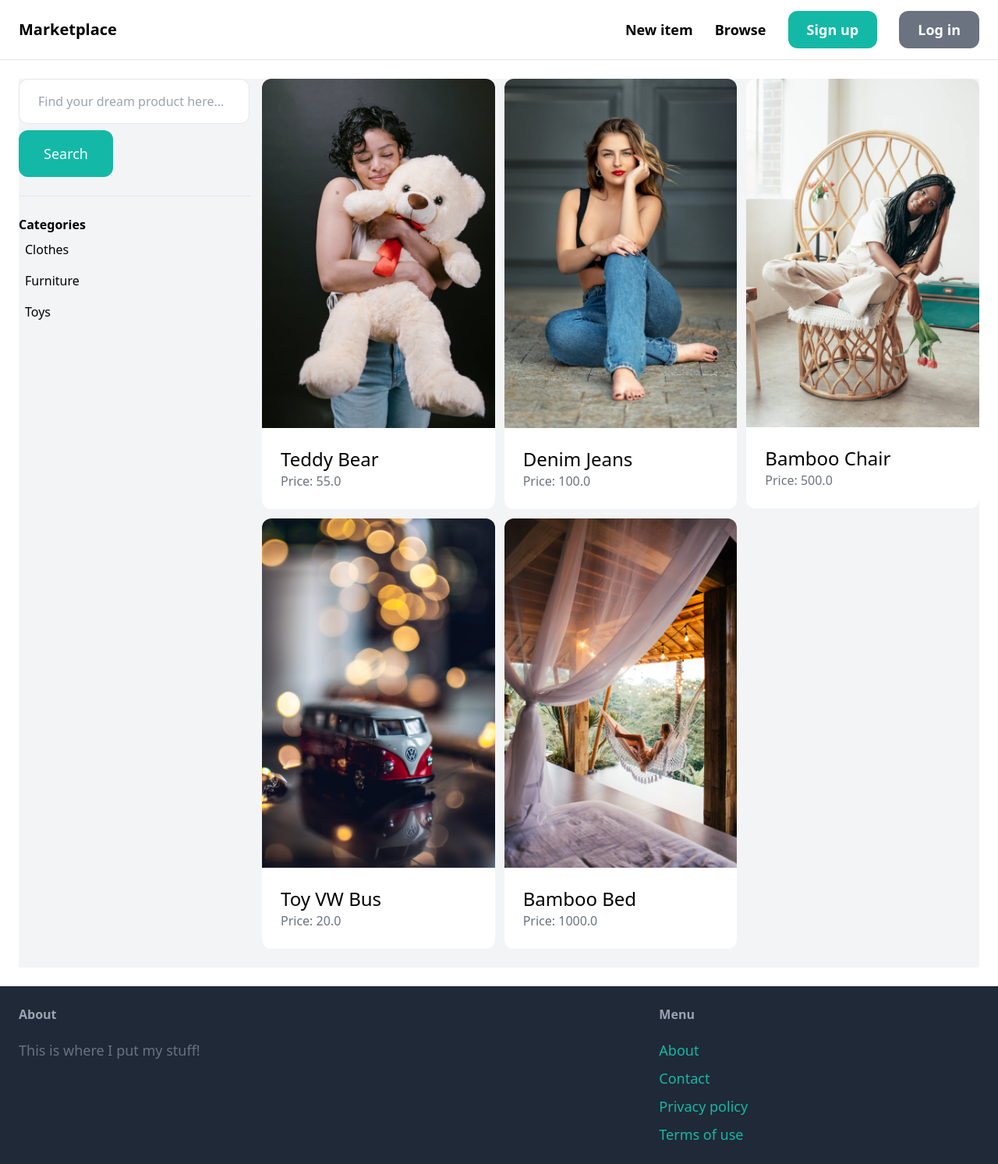
After one commit to nigelnix/Django_Python_Marketplace, a Django app: page /items/ in a window 1280 px wide. The commit adds this page. Shown: the whole page at 78% size. Run offline with Django 4.2, Linux system fonts and the light colour scheme; data comes from the database, SQL or seed files in the repository; some libraries are stand-ins or nearby versions.

Commit message:
added search functionality

```diff
--- a/marketplace/core/templates/core/base.html
+++ b/marketplace/core/templates/core/base.html
@@ -17,7 +17,7 @@
           >New item</a
         >
 
-        <a href="/" class="text-lg font-semibold hover:text-gray-500">Browse</a>
+        <a href="{% url 'item:items' %}" class="text-lg font-semibold hover:text-gray-500">Browse</a>
 
         {% if request.user.is_authenticated%}
 
--- a/marketplace/dashboard/templates/dashboard/index.html
+++ b/marketplace/dashboard/templates/dashboard/index.html
@@ -3,6 +3,7 @@
 {% block content %}
 <div class="mt-6 px-6 py-12 bg-gray-100 rounded-xl">
   <h2 class="mb-12 text-2xl text-center">My items</h2>
+
   <div class="grid grid-cols-3 gap-3">
     {% for item in items %}
     <div>
--- /dev/null
+++ b/marketplace/item/templates/item/items.html
@@ -0,0 +1,48 @@
+{% extends 'core/base.html' %}
+
+{% block title %}Browse{% endblock %}
+
+{% block content %}
+    <div class="pb-6 grid grid-cols-4 gap-4 bg-gray-100">
+        <div class="col-span-1">
+            <form method="get" action="{% url 'item:items' %}">
+                <input name="query" class="w-full py-4 px-6 border rounded-xl" type="text" value="{{ query }}" placeholder="Find your dream product here...">
+
+                <button class="mt-2 py-4 px-8 text-lg bg-teal-500 hover:bg-teal-700 text-white rounded-xl">Search</button>
+            </form>
+
+            <hr class="my-6">
+
+            <p class="font-semibold">Categories</p>
+
+            <ul>
+              {% for category in categories %}
+                <li class="py-2 px-2 rounded-xl {% if category.id == category_id %} bg-gray-200 {% endif %}">
+                  <a href="{% url 'item:items' %}?query={{ query }}&category={{ category.id }}">{{ category.name }}</a>
+                </li>
+              {% endfor %}
+            </ul>
+
+
+        </div>
+
+        <div class="col-span-3">
+            <div class="grid grid-cols-3 gap-3">
+                {% for item in items %}
+                <div>
+                  <a href="{% url 'item:detail' item.id %}">
+                    <div>
+                      <img src="{{ item.image.url }}" class="rounded-t-xl" />
+                    </div>
+
+                    <div class="p-6 bg-white rounded-b-xl">
+                      <h2 class="text-2xl">{{ item.name }}</h2>
+                      <p class="text-gray-500">Price: {{ item.price }}</p>
+                    </div>
+                  </a>
+                </div>
+                {% endfor %}
+              </div>
+        </div>
+    </div>
+{% endblock %}
--- a/marketplace/item/urls.py
+++ b/marketplace/item/urls.py
@@ -5,6 +5,7 @@ from . import views
 app_name = 'item'
 
 urlpatterns = [
+    path('', views.items, name='items'),
     path('new/', views.new, name='new'),
     path('<int:pk>/', views.detail, name='detail'),
     path('<int:pk>/edit/', views.edit, name='edit'),
--- a/marketplace/item/views.py
+++ b/marketplace/item/views.py
@@ -1,8 +1,28 @@
+from django.contrib.auth.decorators import login_required
+from django.db.models import Q
 from django.shortcuts import render, get_object_or_404, redirect
-from django.contrib.auth.decorators import login_required
 
 from .forms import NewItemForm, EditItemForm
-from .models import Item
+from .models import Category, Item
+
+def items(request):
+    query = request.GET.get('query', '')
+    category_id = request.GET.get('category', 0)
+    categories = Category.objects.all()
+    items = Item.objects.filter(is_sold=False)
+
+    if category_id:
+        items = items.filter(category_id=category_id)
+
+    if query:
+        items = items.filter(Q(name__icontains=query) | Q(description__icontains=query))
+
+    return render(request, 'item/items.html', {
+        'items': items,
+        'query': query,
+        'categories': categories,
+        'category_id': int(category_id)
+    })
 
 def detail(request, pk):
     item = get_object_or_404(Item, pk=pk)
```
